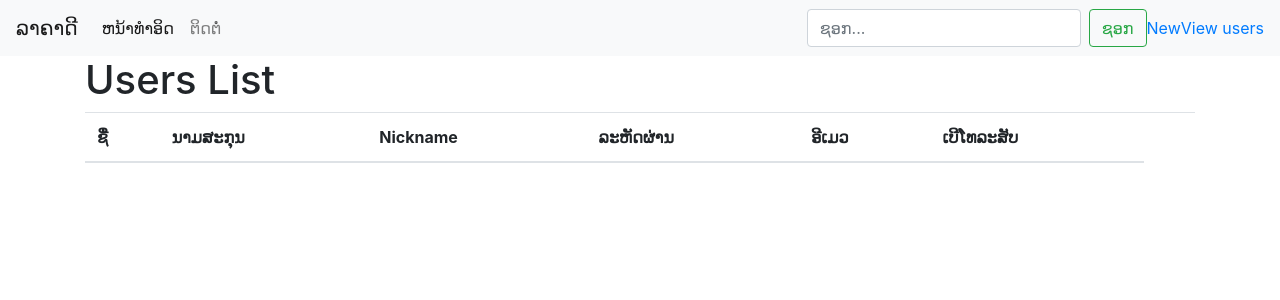
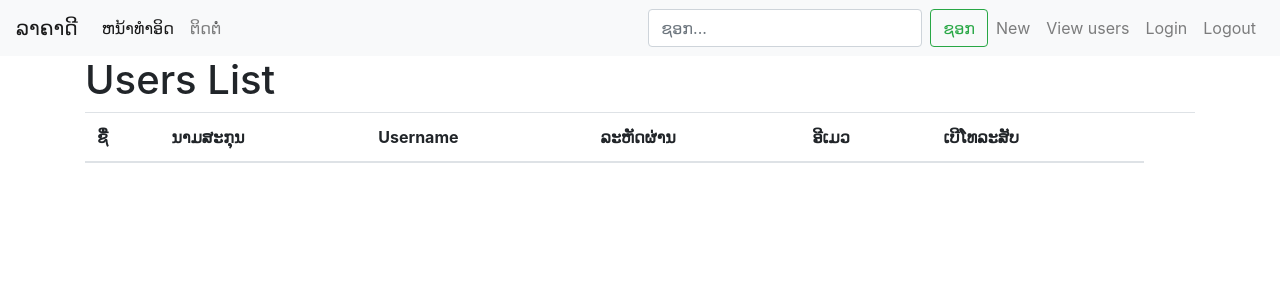
Before and after one commit to askbox-net/lakadee, a Flask app: page /users in a window 1280 px wide. Shown: the top 300 px of the page. Run offline with Flask 2, Linux system fonts and the light colour scheme; lists and menus that the app fills with data are empty; some libraries are stand-ins or nearby versions.

Commit message:
add login function

```diff
--- a/app/app.py
+++ b/app/app.py
@@ -3,11 +3,22 @@
 
 from flask import Flask, redirect, url_for, render_template, request, flash
 from . models import User
-#from . import config
 from . forms import UserForm
+from . forms import LoginForm
 from . baseapp import app
 from . baseapp import db
+from . baseapp import login_manager
 
+from flask_login import login_required, current_user, login_user, logout_user
+from urllib.parse import urlparse, urljoin
+from sqlalchemy import or_
+
+
+def is_safe_url(target):
+    ref_url = urlparse(request.host_url)
+    test_url = urlparse(urljoin(request.host_url, target))
+    return test_url.scheme in ('http', 'https') and \
+           ref_url.netloc == test_url.netloc
 
 
 @app.route("/")
@@ -18,7 +29,88 @@ def index():
     return redirect(url_for('users'))
 
 
+"""
+@app.route('/login', methods=['GET', 'POST'])
+def login():
+    # Here we use a class of some kind to represent and validate our
+    # client-side form data. For example, WTForms is a library that will
+    # handle this for us, and we use a custom LoginForm to validate.
+    form = LoginForm()
+    if form.validate_on_submit():
+        # Login and validate the user.
+        # user should be an instance of your `User` class
+        user = User()
+        login_user(user)
+
+        flask.flash('Logged in successfully.')
+
+        next = flask.request.args.get('next')
+        # is_safe_url should check if the url is safe for redirects.
+        # See http://flask.pocoo.org/snippets/62/ for an example.
+        if not is_safe_url(next):
+            return flask.abort(400)
+
+        return flask.redirect(next or flask.url_for('index'))
+    return flask.render_template('web/login.html', form=form)
+"""
+
+@app.route('/login',methods=['GET','POST'])
+def login():
+    if current_user.is_authenticated:
+        return redirect(url_for('login'))
+    #else haven't login, ask for login
+    form = LoginForm()
+    if form.validate_on_submit():
+        #find the user
+        username = form.username.data
+        user = User.query.filter(or_(User.username==username, User.email==username, User.phone==username)).first()
+        #user = User.query.filter((User.username==username) | (User.email==username) | (User.phone==username)).first()
+        print(user)
+        print('password:', form.password.data)
+        if user is None or not user.check_password(form.password.data):
+            #no such password or wrong password
+            flash('Invalid username or password!')
+            return redirect(url_for('login'))
+        #else ,login success
+        login_user(user,remember=form.remember_me.data)
+        next_page = request.args.get('next')
+        if not next_page or url_parse(next_page).netloc != '':
+            next_page = url_for('index')
+        return redirect(next_page)
+    return render_template('web/login.html',title='Sign in',form=form)
+
+@app.route("/logout")
+#@login_required
+def logout():
+    logout_user()
+    return redirect(url_for('login'))
+
+@login_manager.user_loader
+def load_user(user_id):
+        return User()
+
+"""
+@login_manager.user_loader
+def load_user(user_id):
+    return User.get(user_id)
+"""
+
+"""
+@login_manager.user_loader
+def load_user(user_id):
+    return User.get(user_id)
+"""
+
+"""
+@app.route('/dashboard', methods=['GET'])
+@login_required
+def dashboard():
+    return render_template('dashboard.html')
+"""
+
+
 @app.route("/users")
+#@login_required
 def users():
     '''
     Show alls users
@@ -35,6 +127,7 @@ def new_user():
     form = UserForm()
     if form.validate_on_submit():
         my_user = User()
+        my_user.set_password(form.password.data)
         form.populate_obj(my_user)
         db.session.add(my_user)
         try:
@@ -62,6 +155,7 @@ def edit_user(id):
         try:
             # Update user
             form.populate_obj(my_user)
+            my_user.set_password(form.password.data)
             db.session.add(my_user)
             db.session.commit()
             # User info
@@ -69,9 +163,7 @@ def edit_user(id):
         except:
             db.session.rollback()
             flash('Error update user.', 'danger')
-    return render_template(
-        'web/edit_user.html',
-        form=form)
+    return render_template('web/edit_user.html', form=form)
 
 
 @app.route("/search")
--- a/app/templates/layouts/master.html
+++ b/app/templates/layouts/master.html
@@ -71,9 +71,11 @@
       <input type="search" name="first_name" class="form-control mr-sm-2" placeholder="ຊອກ..." aria-label="ຊອກ...">
       <button type="submit" class="btn btn-outline-success my-2 my-sm-0">ຊອກ</button>
     </form>
-		  <ul class="nav navbar-nav navbar-right">
-			  <li><a href="{{ url_for('new_user') }}">New</a></li>
-			  <li><a href="{{ url_for('users') }}">View users</a></li>
+		  <ul class="navbar-nav navbar-right">
+			  <li class="nav-item"><a class="nav-link" href="{{ url_for('new_user') }}">New</a></li>
+			  <li class="nav-item"><a class="nav-link" href="{{ url_for('users') }}">View users</a></li>
+			  <li class="nav-item"><a class="nav-link" href="{{ url_for('login') }}">Login</a></li>
+			  <li class="nav-item"><a class="nav-link" href="{{ url_for('logout') }}">Logout</a></li>
 		  </ul>
   </div><!-- /.navbar-collapse -->
 </nav>
--- a/app/templates/web/users.html
+++ b/app/templates/web/users.html
@@ -7,7 +7,7 @@
 		<tr>
 			<th scope="col">ຊື່</th>
 			<th scope="col">ນາມສະກຸນ</th>
-			<th scope="col">Nickname</th>
+			<th scope="col">Username</th>
 			<th scope="col">ລະຫັດຜ່ານ</th>
 			<th scope="col">ອີເມວ</th>
 			<th scope="col">ເບີໂທລະສັບ</th>
@@ -19,8 +19,9 @@
 		<tr>
 			<td>{{ user.first_name }}</td>
 			<td>{{ user.family_name }}</td>
-			<td>{{ user.nickname }}</td>
+			<td>{{ user.username }}</td>
 			<td>{{ user.password }}</td>
+			<td>{{ user.password_hash }}</td>
 			<td>{{ user.email }}</td>
 			<td>{{ user.phone }}</td>
 			<td class="text-right">
--- a/migrations.py
+++ b/migrations.py
@@ -9,7 +9,7 @@ fake = Factory.create()
 # Spanish
 #fake = Factory.create('es_ES')
 # Reload tables
-#db.drop_all()
+db.drop_all()
 db.create_all()
 # Make 100 fake contacts
 for num in range(100):
--- a/requirements.txt
+++ b/requirements.txt
@@ -3,3 +3,4 @@ Flask>=0.12.1
 Flask-SQLAlchemy>=2.2
 Flask-WTF>=0.14.2
 gunicorn>=19.9.0
+flask-login>=0.4.1
```
Also changed, not shown: app/baseapp.py (+10 -7 lines), app/forms.py (+8 -2 lines), app/models/__init__.py (+57 -2 lines), app/templates/web/login.html (added, +9 -0 lines), readme.md.
